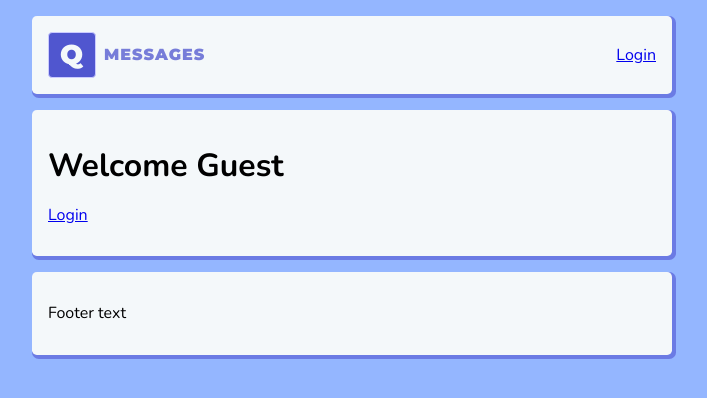
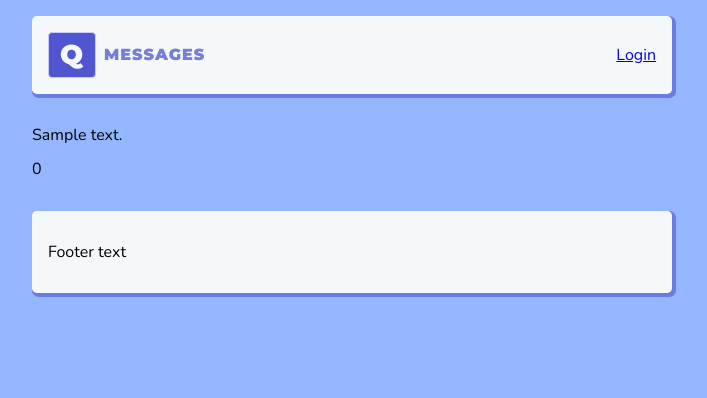
Before and after one commit to qvistdev09/q-messages, a Flask app: page / in a window 1280 px wide. Shown: the top 398 px of the page, without its empty margins (288-995 px from the left). Run offline with Flask 2, Linux system fonts and the light colour scheme; tables that the repository leaves empty hold one stand-in row (values such as "Sample post").

Commit message:
Create recursive macro

```diff
--- a/app.py
+++ b/app.py
@@ -1,4 +1,3 @@
-import json
 import config
 from os import environ as env
 from urllib.parse import quote_plus, urlencode
@@ -56,9 +55,9 @@ def logout():
 @app.route("/")
 def home():
     dbSession = Session()
-    messages = dbSession.query(Message).order_by(
+    messages = dbSession.query(Message).filter(Message.parent_message.is_(None)).order_by(
         desc(Message.created_at)).all()
-    for message in messages:
-        print(message.children)
+    template_output = render_template(
+        "home.html", session=session.get('user'), messages=messages)
     dbSession.close()
-    return render_template("home.html", session=session.get('user'), pretty=json.dumps(session.get('user'), indent=4))
+    return template_output
--- a/templates/base.html
+++ b/templates/base.html
@@ -24,7 +24,7 @@
             {% endif %}
           </div>
         </header>
-        <main class="card padded">
+        <main>
           {% block content %}{% endblock %}
         </main>
         <footer class="card padded">
--- a/templates/home.html
+++ b/templates/home.html
@@ -1,10 +1,7 @@
 {% extends "base.html" %}
+{% import 'macros.html' as macros %}
 {% block content %}
-  {% if session %}
-      <h1>Welcome {{session.userinfo.name}}!</h1>
-      <p><a href="/logout">Logout</a></p>
-  {% else %}
-      <h1>Welcome Guest</h1>
-      <p><a href="/login">Login</a></p>
-  {% endif %}
+  {% for message in messages %}
+    {{ macros.card(message, 0) }}
+  {% endfor %}
 {% endblock %}
--- /dev/null
+++ b/templates/macros.html
@@ -0,0 +1,11 @@
+{% macro card(card_object, level) -%}
+  <div style="padding-left:{{ level * 10 }}px;">
+    <p>{{ card_object.body }}</p>
+    <p>{{ level }}</p>
+    {% if card_object.children %}
+      {% for child in card_object.children %}
+        {{ card(child, level + 1) }}
+      {% endfor %}
+    {% endif %}
+  </div>
+{%- endmacro %}
```
